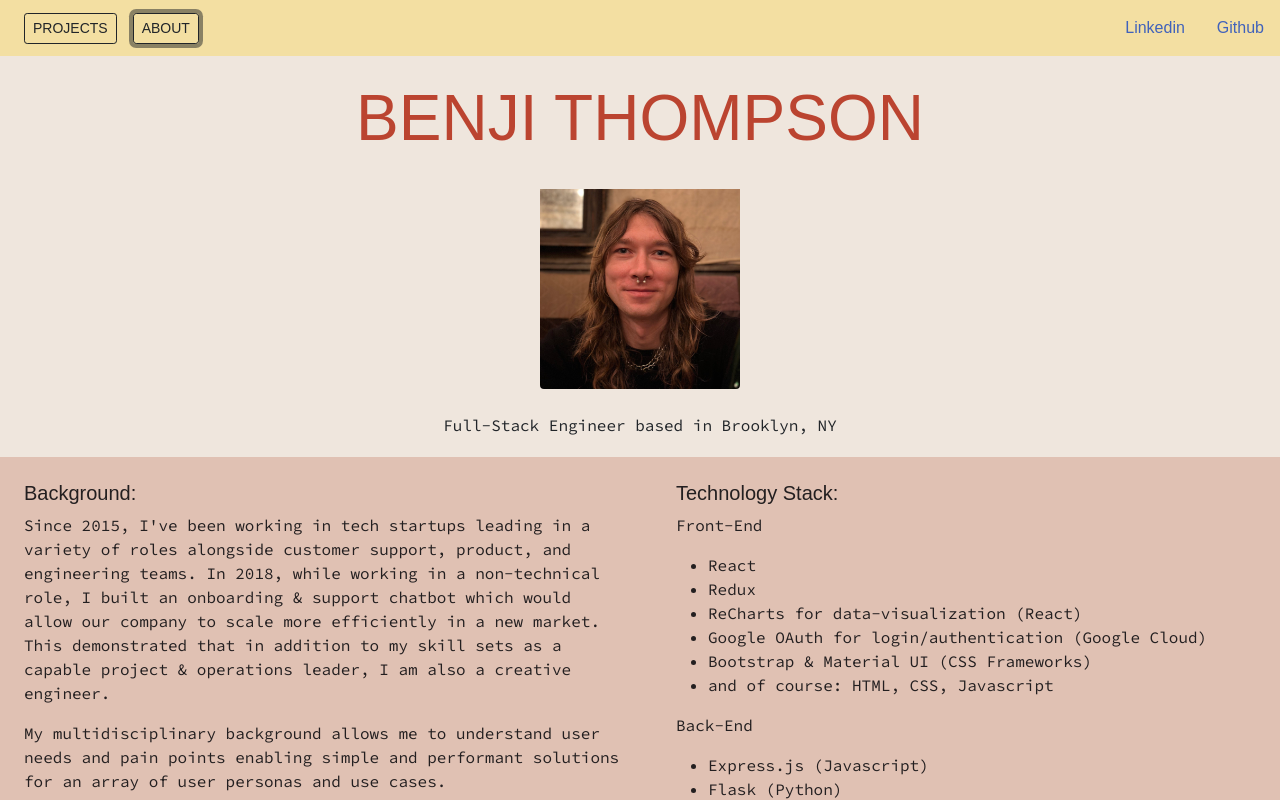
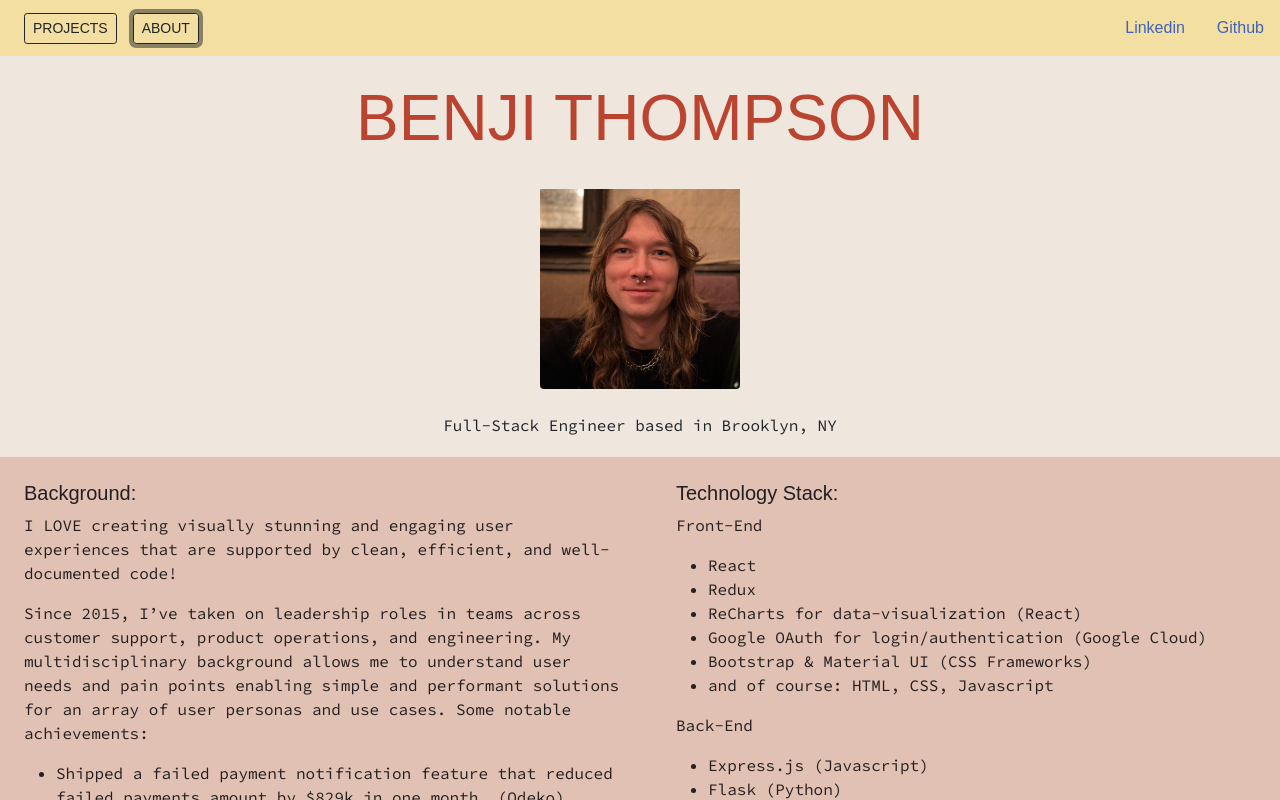
Before and after one commit to benjipt/fullstack-portfolio, a React (Create React App) app: page / in a window 1280 px wide. Both pictures are taken after a click on the button "ABOUT". Shown: the top 800 px of the page. Built offline with nearby package versions, Linux system fonts and the light colour scheme; a web font is replaced by a local one.

Commit message:
update background content

```diff
--- a/src/components/About.js
+++ b/src/components/About.js
@@ -6,9 +6,20 @@ export default function About() {
             <div className="pt-4 row justify-content-center">
                 <div className="col-md ms-4">
                     <h5>Background:</h5>
-                    <p>Since 2015, I've been working in tech startups leading in a variety of roles alongside customer support, product, and engineering teams. In 2018, while working in a non-technical role, I built an onboarding & support chatbot which would allow our company to scale more efficiently in a new market. This demonstrated that in addition to my skill sets as a capable project & operations leader, I am also a creative engineer.</p>
-                    <p>My multidisciplinary background allows me to understand user needs and pain points enabling simple and performant solutions for an array of user personas and use cases.</p>
-                    <p>I love building products and experiences that help facilitate improvements to sustained quality of life on our world.</p>
+                    <p>I LOVE creating visually stunning and engaging user experiences that are supported by clean, efficient, and well-documented code!</p>
+                    <p>Since 2015, I’ve taken on leadership roles in teams across customer support, product operations, and engineering. My multidisciplinary background allows me to understand user needs and pain points enabling simple and performant solutions for an array of user personas and use cases. Some notable achievements:</p>
+                    <ul>
+                        <li>Shipped a failed payment notification feature that reduced failed payments amount by $829k in one month. (Odeko)</li>
+                        <li>Implemented multi-timezone support in ordering & delivery app, allowing expansion to customers outside of eastern time zone. (Odeko)</li>
+                        <li>Developed an onboarding and support chatbot and integrated with Google Cloud Dialogflow for natural language processing and Slack for live chat support (Trōv).</li>
+                    </ul>
+                    <p>My cross-disciplinary background has afforded me a well developed tech startup acumen with a rare ability to manage both business and technical challenges, but my experiences have taught me that my professional value really boils down to the following:</p>
+                    <ul>
+                        <li>I am both highly creative and analytical.</li>
+                        <li>I approach problems from the vantage point of the user--reconciling competing needs and driving strategic value across stakeholders groups.</li>
+                        <li>I am constantly reaching and am forever dissatisfied with the status-quo; a life-long learner who rejects conformity to average standards.</li>
+                        <li>I am a trusted leader with a knack for elevating the natural strengths of those I work with.</li>
+                    </ul>
                 </div>
                 <div className="col-md ms-4">
                     <h5>Technology Stack:</h5>
```
